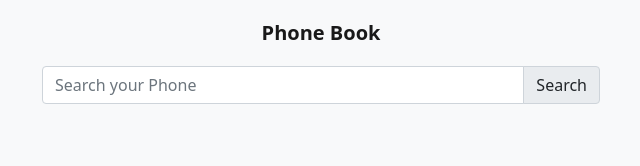
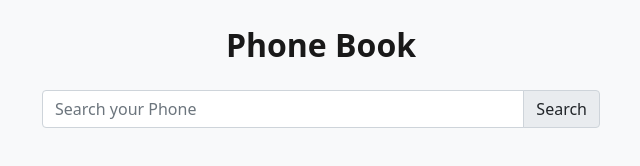
Before and after one commit to azadk53/phone-search, a plain HTML site: page index.html in a window 1280 px wide. Shown: the whole page, without its empty margins (319-959 px from the left). Drawn offline with nearby package versions, Linux system fonts and the light colour scheme.

Commit message:
font-size commit

```diff
--- a/index.html
+++ b/index.html
@@ -18,7 +18,7 @@
     <header>
         <nav class="navbar navbar-light">
             <div class="container">
-                <p class="navbar-brand my-2 h1 fw-bold text-center mx-auto">Phone Book</p>
+                <p class="navbar-brand my-2 fs-2 fw-bold text-center mx-auto">Phone Book</p>
             </div>
 
         </nav>
```
